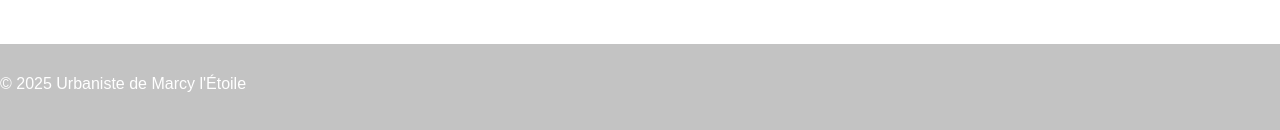
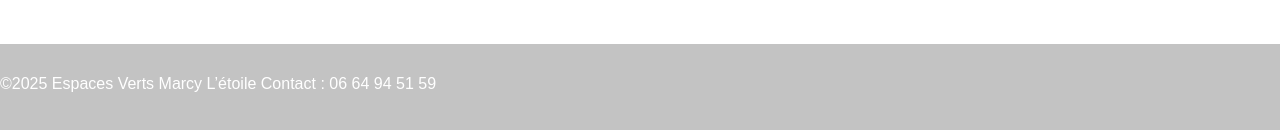
Before and after one commit to captainsolo7/site_gaetan, a plain HTML site: page randonnee.html in a window 1280 px wide. Shown: the part 1689-1819 px from the top of the page. Drawn offline with Linux system fonts and the light colour scheme.

Commit message:
Update randonnee.html

```diff
--- a/randonnee.html
+++ b/randonnee.html
@@ -47,7 +47,7 @@
     </main>
 
     <footer>
-        <p>&copy; 2025 Urbaniste de Marcy l'Étoile</p>
+        <p>&copy;2025  Espaces Verts Marcy L’étoile      Contact : 06 64 94 51 59</p>
     </footer>
 </body>
 
```
